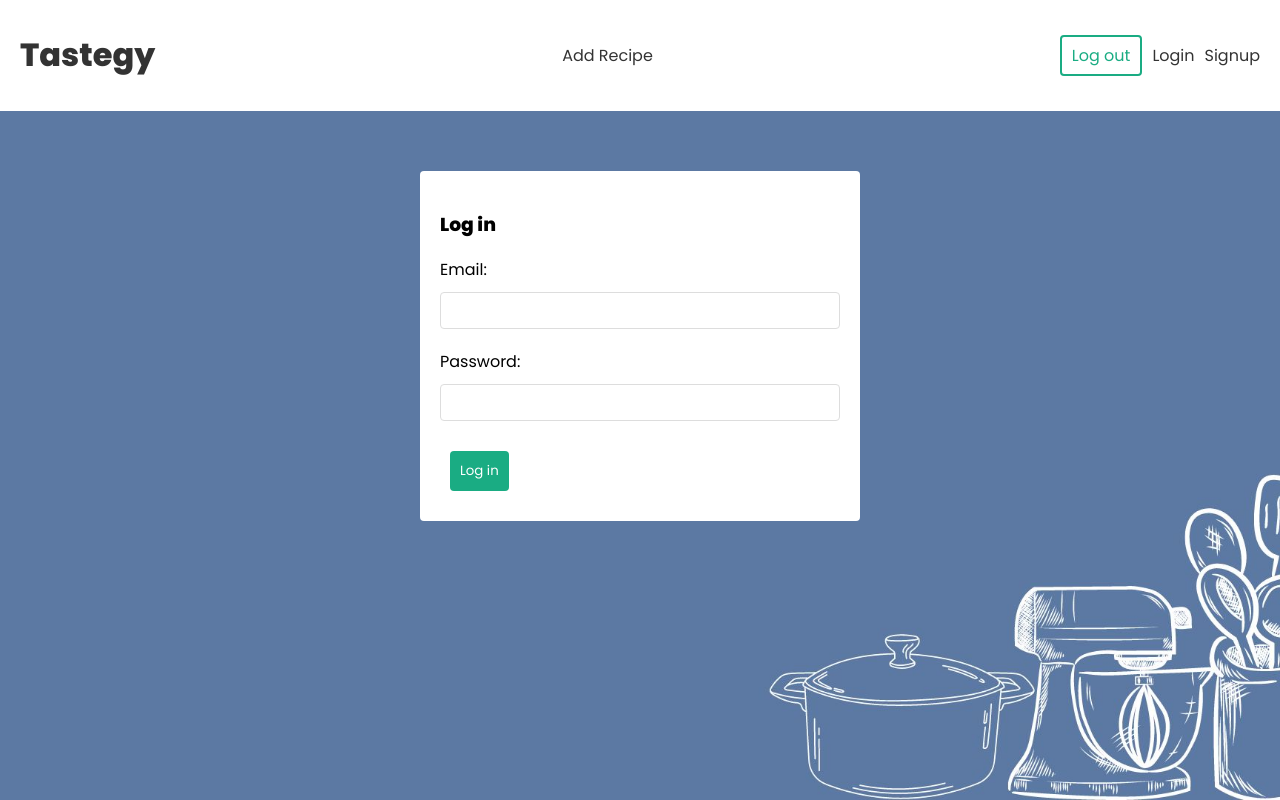
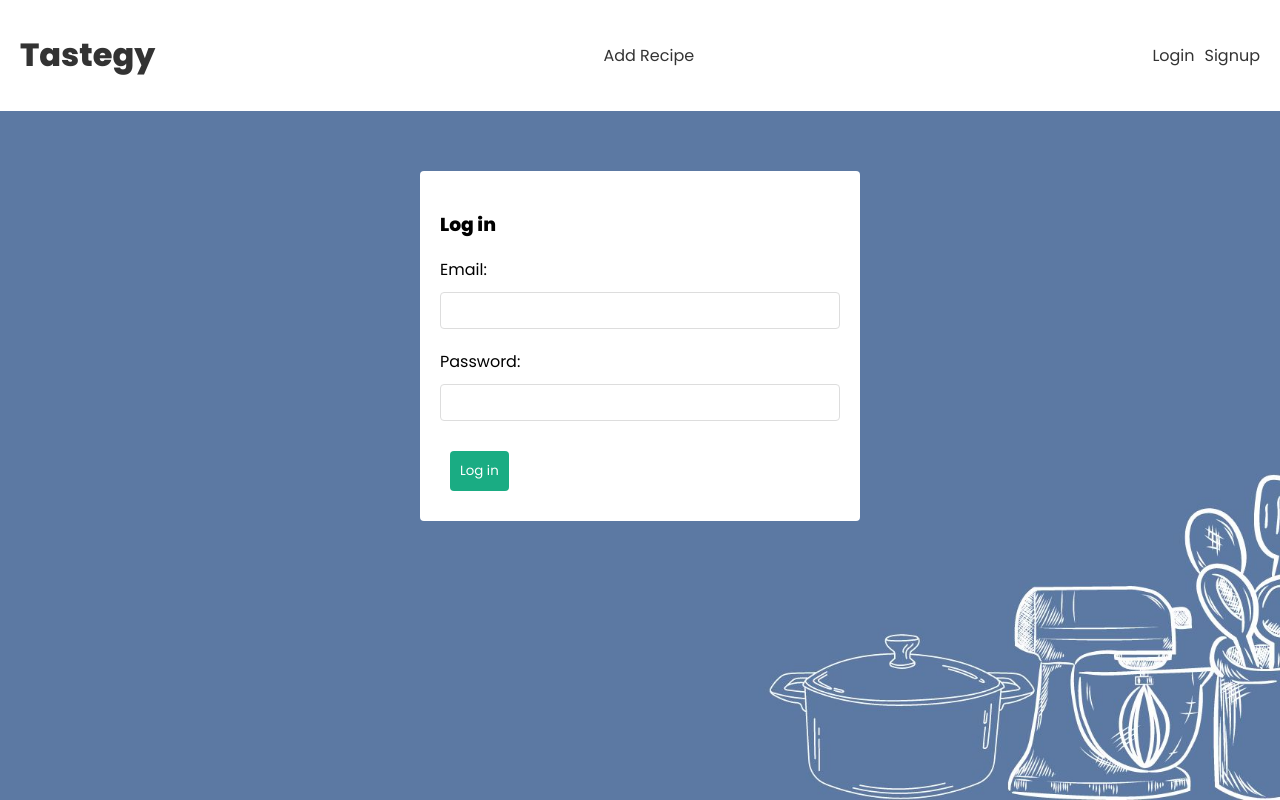
Before and after one commit to ivonaaa/Tastegy, a React (Create React App) app in the folder frontend/: page /login in a window 1280 px wide. Built offline with nearby package versions, Linux system fonts and the light colour scheme.

Commit message:
Gte the initial auth status

```diff
--- a/frontend/src/components/Navbar.js
+++ b/frontend/src/components/Navbar.js
@@ -1,8 +1,10 @@
 import { Link } from 'react-router-dom'
 import { useLogout } from '../hooks/useLogout'
+import { useAuthContext } from '../hooks/useAuthContext'
 
 const Navbar = () => {
     const { logout } = useLogout()
+    const { user } = useAuthContext()
 
     const handleClick = () => {
         logout()
@@ -20,13 +22,18 @@
                     Add Recipe
                 </Link>
                 <nav>
+                    { user && (
                         <div>
+                            <span>{ user.email }</span>
                             <button onClick={handleClick}>Log out</button>
                         </div>
+                    )}
+                    { !user && (
                         <div>
                             <Link to="/login">Login</Link>
                             <Link to="/signup">Signup</Link>
                         </div>
+                    )}
                 </nav>
             </div>
         </header>
--- a/frontend/src/context/AuthContext.js
+++ b/frontend/src/context/AuthContext.js
@@ -1,4 +1,4 @@
-import { createContext, useReducer } from 'react'
+import { createContext, useReducer, useEffect } from 'react'
 
 export const AuthContext = createContext()
 
@@ -18,6 +18,14 @@
         user: null
     })
 
+    useEffect(() => {
+        const user = JSON.parse(localStorage.getItem('user'))
+
+        if(user) {
+            dispach({ type: 'LOGIN', payload: user})
+        }
+    }, [])
+
     console.log('AuthContext state: ', state)
 
     return (
```
Lines whose indentation alone changed are shown as unchanged.
